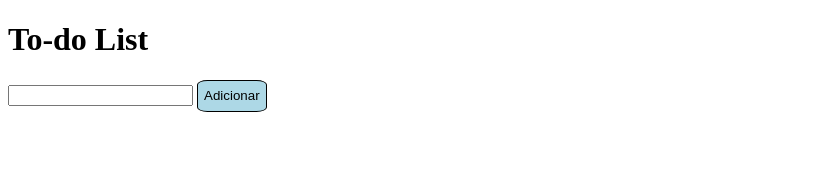
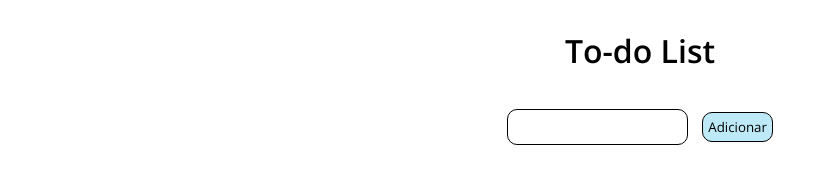
Before and after one commit to Luiz-E/desafios_introducao_JS, a plain HTML site: page aula_04/desafio/index.html in a window 1280 px wide. Shown: the whole page, without its empty margins (0-828 px from the left). Drawn offline with nearby package versions, Linux system fonts and the light colour scheme.

Commit message:
Adicionado css

```diff
--- a/aula_04/desafio/assets/css/style.css
+++ b/aula_04/desafio/assets/css/style.css
@@ -1,13 +1,31 @@
-button {
-    background-color: rgb(173, 216, 230);
-    border: 1px solid black;
-    outline: none;
-    height: 2rem;
-    border-radius: 15%;
+@import url("https://fonts.googleapis.com/css2?family=Open+Sans:wght@300;600&display=swap");
+
+* {
+    font-family: "Open Sans", sans-serif;
 }
 
-.texto {
+body {
+    display: flex;
+    align-items: center;
+    justify-content: center;
+    flex-direction: column;
+}
+
+button {
+    background-color: #bee9f7;
     border: 1px solid black;
-    height: 1.5rem;
-    border-radius: 5%;
+    border-radius: 10px;
+    padding: 5px;
+    text-align: center;
 }
+
+#input {
+    line-height: 2rem;
+    border: 1px solid black;
+    border-radius: 10px;
+    margin: 15px 10px 30px 0;
+}
+
+:checked + label {
+    text-decoration: line-through;
+}
--- a/aula_04/desafio/index.html
+++ b/aula_04/desafio/index.html
@@ -15,8 +15,10 @@
     </head>
     <body>
         <h1>To-do List</h1>
-        <input id="input" type="text" />
-        <button>Adicionar</button>
+        <div>
+            <input id="input" type="text" />
+            <button>Adicionar</button>
+        </div>
         <div class="lista"></div>
     </body>
 </html>
```
